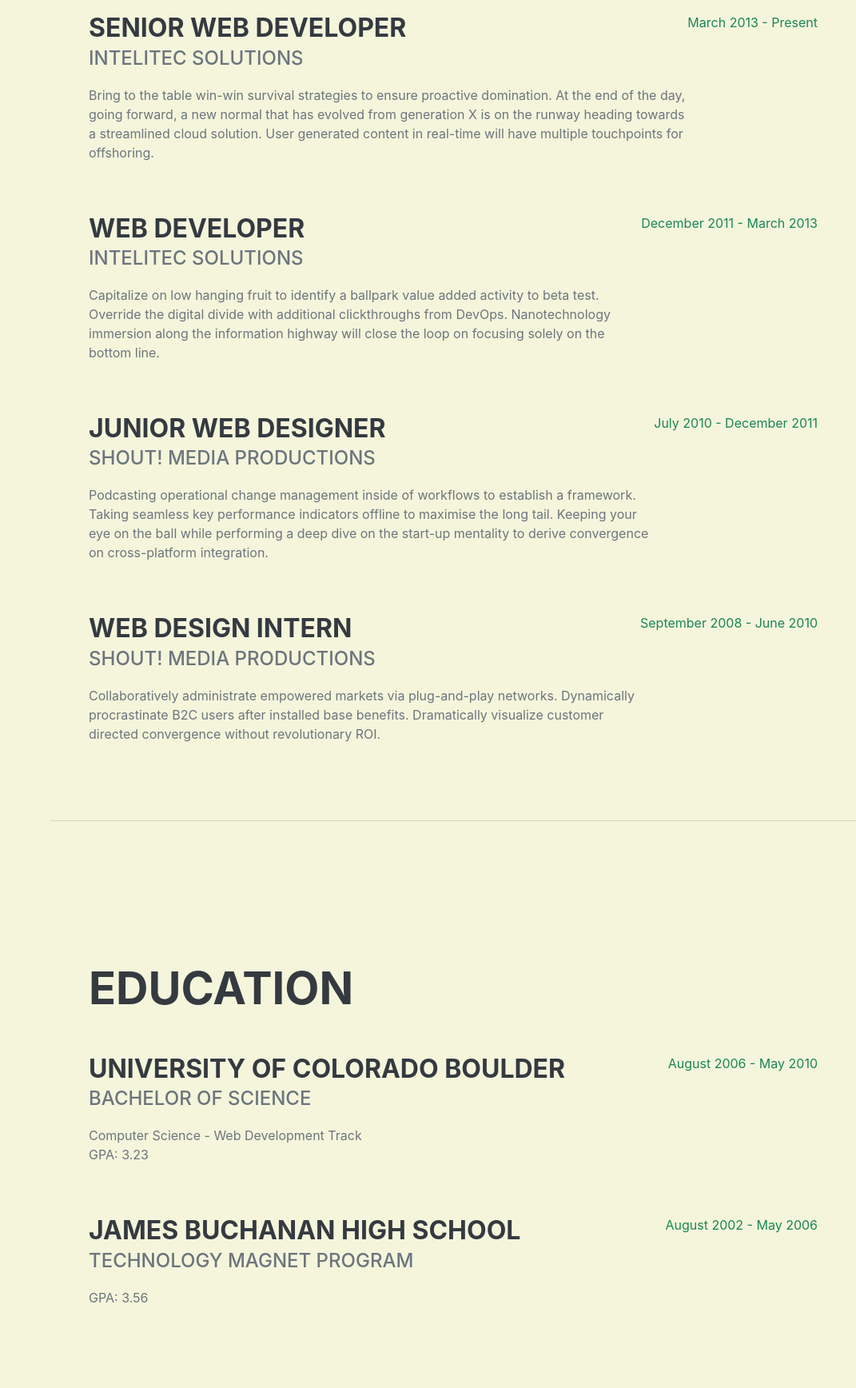
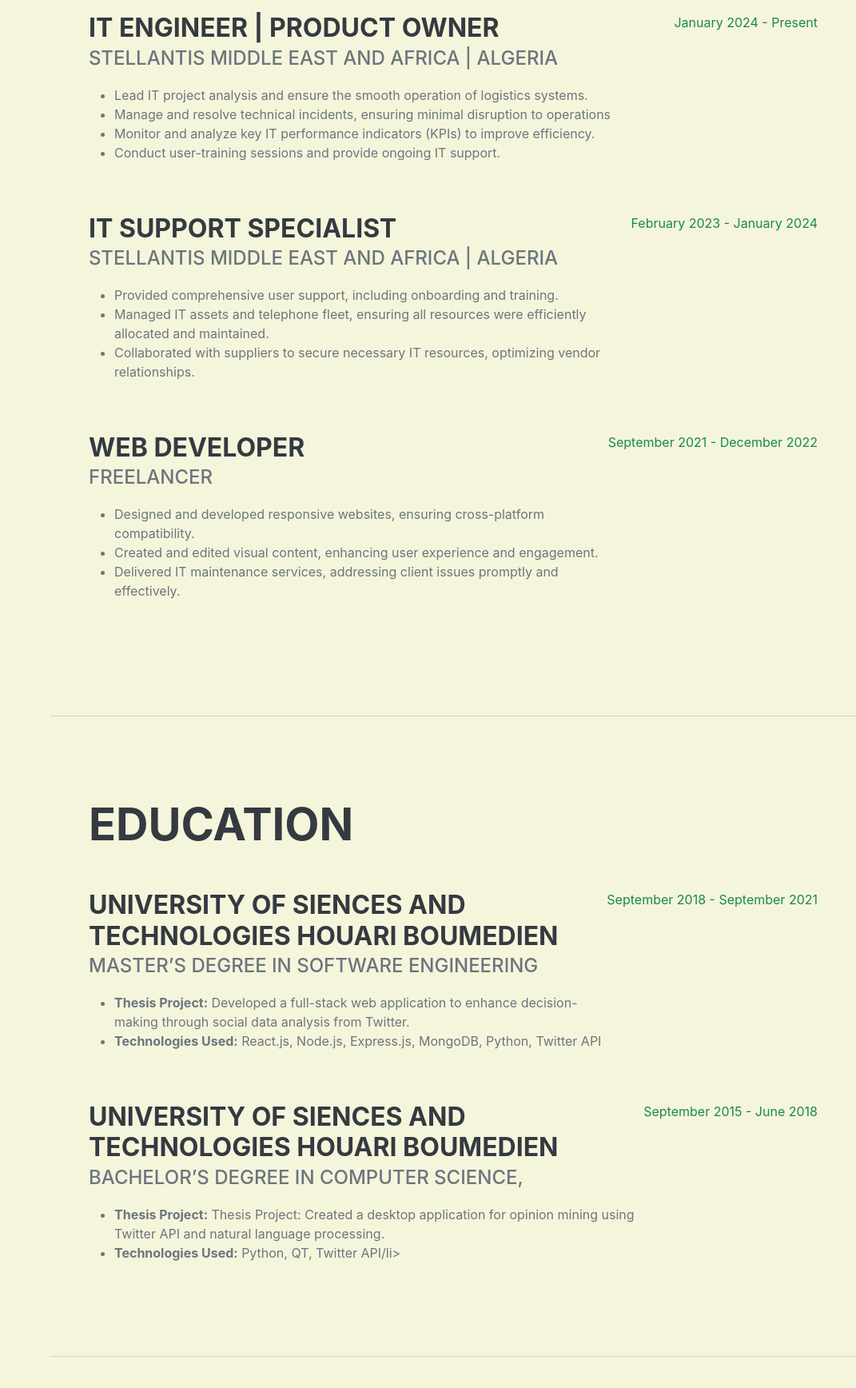
Before and after one commit to thbob2/Chouaib-Boubekeur, a plain HTML site: page index.html in a window 1280 px wide. Shown: the part 980-2716 px from the top of the page at 80% size, without its empty margins (209-1280 px from the left). Drawn offline with nearby package versions, Linux system fonts and the light colour scheme; a web font is replaced by a local one.

Commit message:
info updated

```diff
--- a/index.html
+++ b/index.html
@@ -30,10 +30,7 @@
 		<link rel="stylesheet" href="css/app.css" />
 		<link href="css/styles.css" rel="stylesheet" />
 
-		<link
-			rel="stylesheet"
-			href="https://cdn.jsdelivr.net/gh/devicons/devicon@v2.15.1/devicon.min.css"
-		/>
+		<link rel="stylesheet" type='text/css' href="https://cdn.jsdelivr.net/gh/devicons/devicon@latest/devicon.min.css" />
 	</head>
 	<body id="page-top">
 		<!-- Navigation-->
@@ -83,11 +80,11 @@
 							>Skills</a
 						>
 					</li>
-					<li class="nav-item">
+					<!-- <li class="nav-item">
 						<a class="nav-link js-scroll-trigger" href="#interests"
 							>Interests</a
 						>
-					</li>
+					</li> -->
 					<li class="nav-item">
 						<a class="nav-link js-scroll-trigger" href="#awards"
 							>Awards</a
@@ -144,23 +141,44 @@
 						class="d-flex flex-column flex-md-row justify-content-between mb-5"
 					>
 						<div class="flex-grow-1">
-							<h3 class="mb-0">Senior Web Developer</h3>
+							<h3 class="mb-0">IT Engineer | Product Owner</h3>
 							<div class="subheading mb-3">
-								Intelitec Solutions
+								Stellantis Middle East and Africa | Algeria
 							</div>
 							<p>
-								Bring to the table win-win survival strategies
-								to ensure proactive domination. At the end of
-								the day, going forward, a new normal that has
-								evolved from generation X is on the runway
-								heading towards a streamlined cloud solution.
-								User generated content in real-time will have
-								multiple touchpoints for offshoring.
+								<ul>
+
+									<li>Lead IT project analysis and ensure the smooth operation of logistics systems.</li>
+									<li>Manage and resolve technical incidents, ensuring minimal disruption to operations</li>
+									<li>Monitor and analyze key IT performance indicators (KPIs) to improve efficiency.</li>
+									<li>Conduct user-training sessions and provide ongoing IT support.</li>
+								</ul>
 							</p>
 						</div>
 						<div class="flex-shrink-0">
 							<span class="text-primary"
-								>March 2013 - Present</span
+								>January 2024 - Present</span
+							>
+						</div>
+					</div>
+					<div
+						class="d-flex flex-column flex-md-row justify-content-between mb-5"
+					>
+						<div class="flex-grow-1">
+							<h3 class="mb-0">IT Support Specialist</h3>
+							<div class="subheading mb-3">
+								Stellantis Middle East and Africa | Algeria
+							</div>
+							<ul>
+								<li>Provided comprehensive user support, including onboarding and training.</li>
+								<li>Managed IT assets and telephone fleet, ensuring all resources were efficiently allocated and maintained.</li>
+								<li>Collaborated with suppliers to secure necessary IT resources, optimizing vendor relationships.</li>
+
+							</ul>
+						</div>
+						<div class="flex-shrink-0">
+							<span class="text-primary"
+								>February 2023 - January 2024</span
 							>
 						</div>
 					</div>
@@ -170,49 +188,22 @@
 						<div class="flex-grow-1">
 							<h3 class="mb-0">Web Developer</h3>
 							<div class="subheading mb-3">
-								Intelitec Solutions
-							</div>
-							<p>
-								Capitalize on low hanging fruit to identify a
-								ballpark value added activity to beta test.
-								Override the digital divide with additional
-								clickthroughs from DevOps. Nanotechnology
-								immersion along the information highway will
-								close the loop on focusing solely on the bottom
-								line.
-							</p>
+								Freelancer
 						</div>
+						<ul>
+							<li>Designed and developed responsive websites, ensuring cross-platform compatibility.</li>
+							<li>Created and edited visual content, enhancing user experience and engagement.</li>
+							<li>Delivered IT maintenance services, addressing client issues promptly and effectively.</li>
+						</ul>
+						</div>
+
 						<div class="flex-shrink-0">
 							<span class="text-primary"
-								>December 2011 - March 2013</span
+								>September 2021 - December 2022</span
 							>
 						</div>
 					</div>
-					<div
-						class="d-flex flex-column flex-md-row justify-content-between mb-5"
-					>
-						<div class="flex-grow-1">
-							<h3 class="mb-0">Junior Web Designer</h3>
-							<div class="subheading mb-3">
-								Shout! Media Productions
-							</div>
-							<p>
-								Podcasting operational change management inside
-								of workflows to establish a framework. Taking
-								seamless key performance indicators offline to
-								maximise the long tail. Keeping your eye on the
-								ball while performing a deep dive on the
-								start-up mentality to derive convergence on
-								cross-platform integration.
-							</p>
-						</div>
-						<div class="flex-shrink-0">
-							<span class="text-primary"
-								>July 2010 - December 2011</span
-							>
-						</div>
-					</div>
-					<div
+					<!-- <div
 						class="d-flex flex-column flex-md-row justify-content-between"
 					>
 						<div class="flex-grow-1">
@@ -234,7 +225,7 @@
 							>
 						</div>
 					</div>
-				</div>
+				</div> -->
 			</section>
 			<hr class="m-0" />
 			<!-- Education-->
@@ -245,16 +236,22 @@
 						class="d-flex flex-column flex-md-row justify-content-between mb-5"
 					>
 						<div class="flex-grow-1">
-							<h3 class="mb-0">University of Colorado Boulder</h3>
+							<h3 class="mb-0">University Of Siences And Technologies HOUARI BOUMEDIEN</h3>
 							<div class="subheading mb-3">
-								Bachelor of Science
+								Master’s Degree in Software Engineering
 							</div>
-							<div>Computer Science - Web Development Track</div>
-							<p>GPA: 3.23</p>
+							<div>
+								<ul>
+									<li><b>Thesis Project:</b> Developed a full-stack web application to enhance decision-making through social data analysis from Twitter.</li>
+									<li> <b>Technologies Used:</b> React.js, Node.js, Express.js, MongoDB, Python, Twitter API</li>
+
+								</ul>
+							</div>
+
 						</div>
 						<div class="flex-shrink-0">
 							<span class="text-primary"
-								>August 2006 - May 2010</span
+								>September 2018 - September 2021</span
 							>
 						</div>
 					</div>
@@ -262,15 +259,22 @@
 						class="d-flex flex-column flex-md-row justify-content-between"
 					>
 						<div class="flex-grow-1">
-							<h3 class="mb-0">James Buchanan High School</h3>
+							<h3 class="mb-0">University Of Siences And Technologies HOUARI BOUMEDIEN</h3>
 							<div class="subheading mb-3">
-								Technology Magnet Program
+								Bachelor’s Degree in Computer Science,
 							</div>
-							<p>GPA: 3.56</p>
+							<div>
+								<ul>
+									<li><b>Thesis Project:</b> Thesis Project: Created a desktop application for opinion mining using Twitter API and natural language processing.</li>
+									<li> <b>Technologies Used:</b> Python, QT, Twitter API/li>
+
+								</ul>
+							</div>
+
 						</div>
 						<div class="flex-shrink-0">
 							<span class="text-primary"
-								>August 2002 - May 2006</span
+								>September 2015 - June 2018 </span
 							>
 						</div>
 					</div>
@@ -325,29 +329,29 @@
 						<i class="devicon-bash-plain colored"></i>
 						<i class="devicon-vim-plain colored"></i>
 						<i class="devicon-git-plain colored"></i>
-						<i class="devicon-github-original colored"></i>
 						<i class="devicon-vscode-plain colored"></i>
+						<i class="devicon-githubcodespaces-plain colored"></i>
+						<i class="devicon-javascript-plain colored"></i>
+						<i class="devicon-python-plain colored"></i>
+						<i class="devicon-php-plain colored"></i>
+						<i class="devicon-mysql-plain-wordmark colored"></i>
+						<i class="devicon-mongodb-plain-wordmark colored"></i>
+						<i class="devicon-neo4j-plain-wordmark colored"></i>
 						<i class="devicon-html5-plain colored"></i>
 						<i class="devicon-css3-plain colored"></i>
+						<i class="devicon-sass-original colored"></i>
+						<i class="devicon-npm-original-wordmark colored"></i>
+						<i class="devicon-nodejs-plain-wordmark colored"></i>
+						<i class="devicon-yarn-plain colored"></i>
 						<i class="devicon-bootstrap-plain colored"></i>
-						<i class="devicon-sass-original colored"></i>
-						<i class="devicon-javascript-plain colored"></i>
-						<i class="devicon-npm-original-wordmark colored"></i>
-						<i class="devicon-yarn-plain colored"></i>
-						<i class="devicon-nodejs-plain colored"></i>
 						<i class="devicon-react-original colored"></i>
 						<i class="devicon-express-original colored"></i>
 						<i class="devicon-docker-plain colored"></i>
+						<i class="devicon-django-plain colored"></i>
+						<i class="devicon-laravel-plain colored"></i>
 						<i class="devicon-composer-line colored"></i>
-						<i class="devicon-php-plain colored"></i>
-						<i class="devicon-laravel-plain colored"></i>
-						<i class="devicon-python-plain colored"></i>
-						<i class="devicon-django-plain colored"></i>
-						<i class="devicon-mysql-plain-wordmark colored"></i>
-						<i class="devicon-mongodb-plain-wordmark colored"></i>
-						<i class="devicon-neo4j-plain-wordmark colored"></i>
+						<i class="devicon-codepen-plain colored"></i>
 						<i class="devicon-markdown-original colored"></i>
-						<i class="devicon-codepen-plain colored"></i>
 					</ul>
 					<div class="subheading mb-3">Workflow</div>
 					<ul class="fa-ul mb-0">
@@ -355,39 +359,40 @@
 							<span class="fa-li"
 								><i class="fas fa-check"></i
 							></span>
-							Mobile-First, Responsive Design
+							Empathize with Users & Gather Insights
 						</li>
 						<li>
 							<span class="fa-li"
 								><i class="fas fa-check"></i
 							></span>
-							Cross Browser Testing & Debugging
+							Prototype Quickly & Test Often
 						</li>
 						<li>
 							<span class="fa-li"
 								><i class="fas fa-check"></i
 							></span>
-							Cross Functional Teams
+							Make Decisions Backed by Data
 						</li>
 						<li>
 							<span class="fa-li"
 								><i class="fas fa-check"></i
 							></span>
-							Agile Development & Scrum
+							Adapt & Improve Continuously
 						</li>
 					</ul>
 				</div>
 			</section>
 			<hr class="m-0" />
 			<!-- Interests-->
+			<!--
+
 			<section class="resume-section" id="interests">
 				<div class="resume-section-content">
 					<h2 class="mb-5">Interests</h2>
 					<p>
 						Apart from being a web developer, I enjoy most of my
-						time being outdoors. In the winter, I am an avid skier
-						and novice ice climber. During the warmer months here in
-						Colorado, I enjoy mountain biking, free climbing, and
+						time being outdoors. In the winter, I am an avid Hiker
+						During the warmer months here in, I enjoy mountain biking, free climbing, and
 						kayaking.
 					</p>
 					<p class="mb-0">
@@ -398,7 +403,7 @@
 						front-end web development world.
 					</p>
 				</div>
-			</section>
+			</section> -->
 			<hr class="m-0" />
 			<!-- Awards-->
 			<section class="resume-section" id="awards">
@@ -409,57 +414,33 @@
 							<span class="fa-li"
 								><i class="fas fa-trophy text-warning"></i
 							></span>
-							Google Analytics Certified Developer
+							 Scientific Computing with Python <i class="fa-brands fa-free-code-camp"></i>
 						</li>
 						<li>
 							<span class="fa-li"
 								><i class="fas fa-trophy text-warning"></i
 							></span>
-							Mobile Web Specialist - Google Certification
+							JavaScript Algorithms and Data Structures <i class="fa-brands fa-free-code-camp"></i>
 						</li>
 						<li>
 							<span class="fa-li"
 								><i class="fas fa-trophy text-warning"></i
 							></span>
-							1
-							<sup>st</sup>
-							Place - University of Colorado Boulder - Emerging
-							Tech Competition 2009
+
 						</li>
 						<li>
 							<span class="fa-li"
 								><i class="fas fa-trophy text-warning"></i
 							></span>
-							1
-							<sup>st</sup>
-							Place - University of Colorado Boulder - Adobe
-							Creative Jam 2008 (UI Design Category)
+							Responsive Web Design <i class="fa-brands fa-free-code-camp"></i>
 						</li>
 						<li>
 							<span class="fa-li"
 								><i class="fas fa-trophy text-warning"></i
 							></span>
-							2
-							<sup>nd</sup>
-							Place - University of Colorado Boulder - Emerging
-							Tech Competition 2008
+							Power Bi Bootcamp
 						</li>
-						<li>
-							<span class="fa-li"
-								><i class="fas fa-trophy text-warning"></i
-							></span>
-							1
-							<sup>st</sup>
-							Place - James Buchanan High School - Hackathon 2006
-						</li>
-						<li>
-							<span class="fa-li"
-								><i class="fas fa-trophy text-warning"></i
-							></span>
-							3
-							<sup>rd</sup>
-							Place - James Buchanan High School - Hackathon 2005
-						</li>
+
 					</ul>
 				</div>
 			</section>
```
